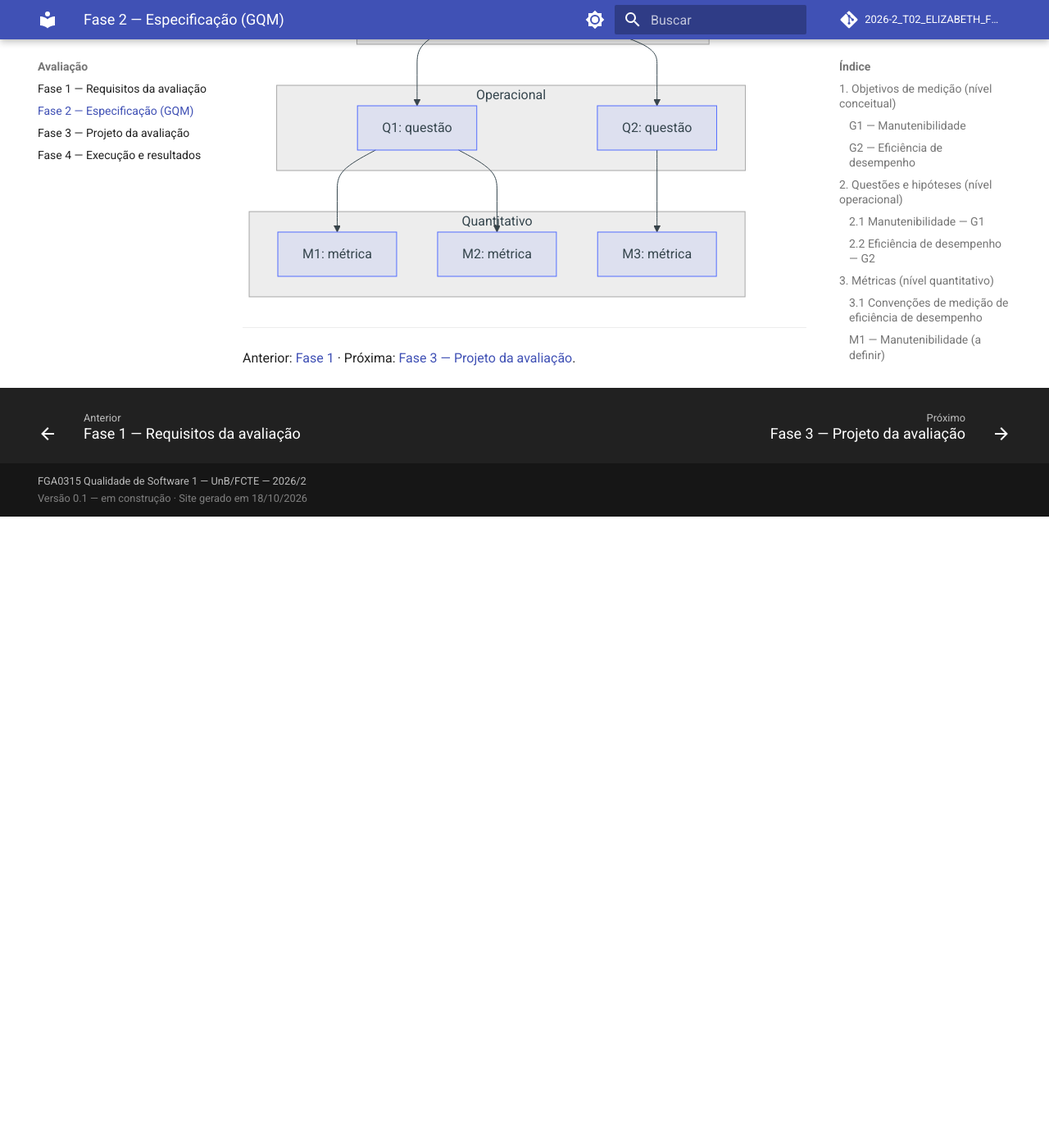
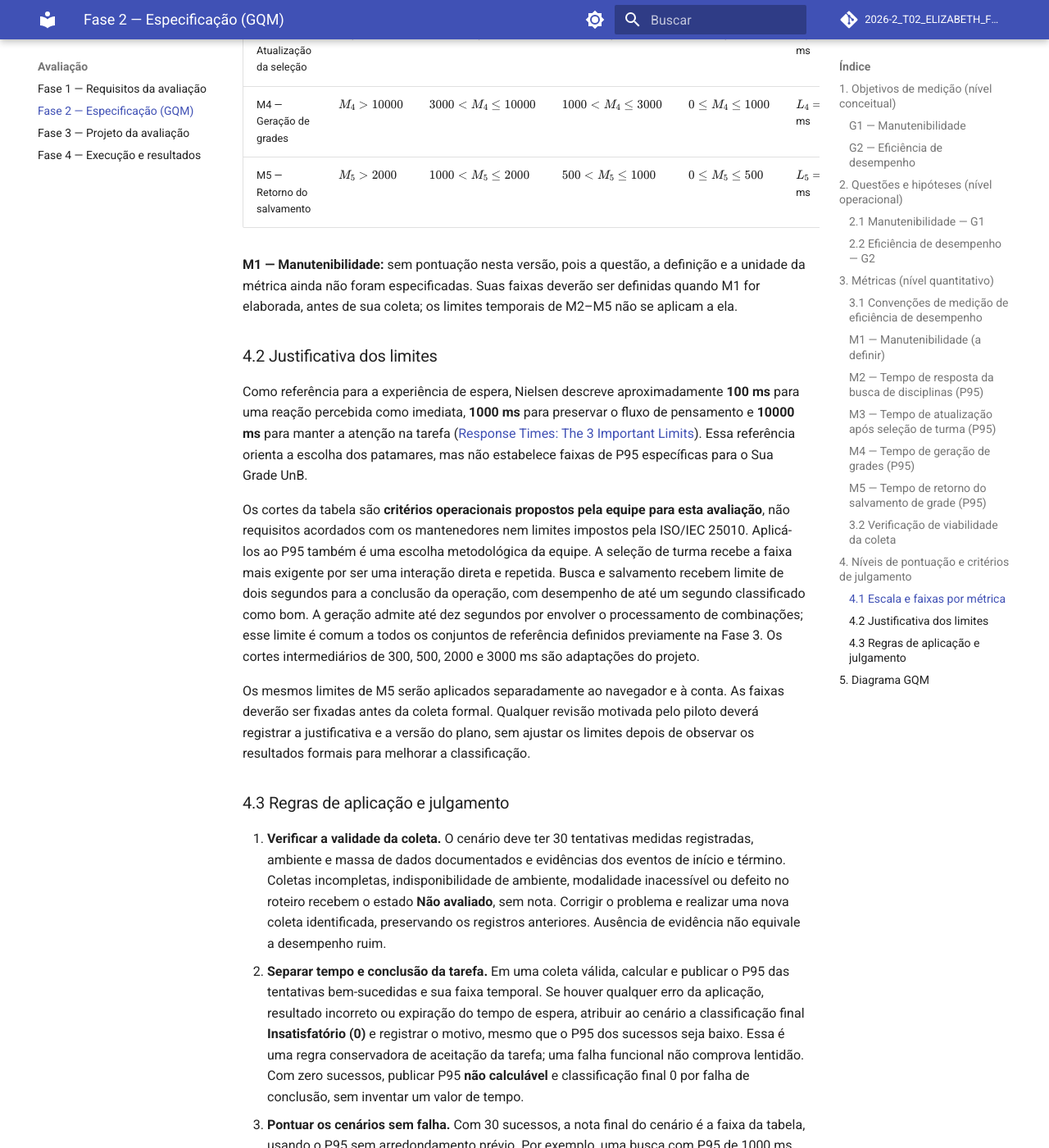
Before and after one commit to FCTE-Qualidade-de-Software-1/2026-2_T02_ELIZABETH_FRIEDMAN, an MkDocs documentation site: the page built from docs/fase-2.md, in a window 1280 px wide and 1400 px high, scrolled down 10762 px. Shown: the whole window at 82% size. Built offline with MkDocs 1.6.1 and Material for MkDocs 9.7.7, drawn with Linux system fonts in a browser that asks for light colours; comment, search, counter and statistics services are not loaded; before the commit the page ends 11392 px from its top, so only the background shows below that; some of the changed text lies outside the part shown.

Commit message:
docs: define pontuação e critérios de julgamento de desempenho na fase 2
Estabelece faixas de P95, limites de aceitação e regras para tratar
falhas, consolidar cenários e avaliar as hipóteses H2 a H5.

Co-authored-by: kalebmacedo <kmacedo0279@gmail.com>

```diff
--- a/docs/fase-2.md
+++ b/docs/fase-2.md
@@ -80,7 +80,7 @@ Utilização de recursos e capacidade não integram o recorte atual de G2.
 
 As hipóteses são expectativas a verificar, não resultados da avaliação. Os limites
 de tempo aceitáveis por operação e a regra para confirmar ou refutar cada hipótese
-deverão ser definidos nas Seções 3 e 4, antes da coleta. As condições de execução,
+estão definidos na Seção 4, para aplicação na coleta. As condições de execução,
 os dados utilizados e a repetição das tarefas serão especificados no plano da
 [Fase 3](fase-3.md), permitindo comparar os resultados sob condições documentadas.
 
@@ -155,8 +155,8 @@ Registrar a configuração do ambiente e a massa de dados junto ao arquivo.
 Para cada métrica, **menor é melhor**. O resultado atende ao requisito temporal
 quando $M_j \leq L_j$, em que $L_j$ é o limite de aceitação da operação e do
 cenário, em ms. Os valores de $L_2$ a $L_5$, sua justificativa e os níveis de
-pontuação serão definidos na Seção 4 **antes da coleta**. Até essa definição, as
-métricas permitem descrever os tempos, mas não confirmar as hipóteses de aceitação.
+pontuação estão definidos na Seção 4. A confirmação das hipóteses também depende
+das regras de completude e tratamento de falhas dessa seção.
 
 ### M1 — Manutenibilidade (a definir)
 
@@ -267,7 +267,7 @@ a máquina inspecionada, não todas as máquinas da equipe.
    CSV com duração válida e evidência do resultado. O piloto é uma verificação
    do método e não integra as 30 tentativas da coleta formal.
 5. Validar a restauração de estado e o registro de erros e expirações, configurar
-   o tempo máximo de espera e definir os limites de aceitação antes da coleta.
+   o tempo máximo de espera e incorporar ao roteiro os limites da Seção 4.
 
 **Conclusão de viabilidade:** há um caminho técnico identificado para M2–M5, mas
 a coleta permanece condicionada à preparação do ambiente e à aprovação dos pilotos.
@@ -281,11 +281,83 @@ F2-C5: níveis de pontuação para TODAS as métricas e critérios de julgamento
 (como o resultado da medição vira um julgamento).
 -->
 
-| Métrica | Insatisfatório | Aceitável | Bom | Excelente |
-|---------|----------------|-----------|-----|-----------|
-| M1 | | | | |
+### 4.1 Escala e faixas por métrica
 
-**Critério de julgamento:** *A preencher.*
+Adota-se uma escala ordinal de quatro níveis: **Insatisfatório (0)**,
+**Aceitável (1)**, **Bom (2)** e **Excelente (3)**. As notas indicam categorias
+ordenadas, sem pressupor distâncias iguais entre elas; não serão calculadas médias
+dessas notas. Cada faixa se aplica ao **P95 em milissegundos**, por cenário,
+conforme a Seção 3.1. Todos os intervalos abaixo são exclusivos entre si e incluem
+explicitamente seus limites. Tempos negativos são dados inválidos, não resultados
+excelentes.
+
+| Métrica | Insatisfatório (0) | Aceitável (1) | Bom (2) | Excelente (3) | Limite de aceitação |
+|---------|-------------------|---------------|---------|---------------|---------------------|
+| M2 — Busca de disciplinas | $M_2 > 2000$ | $1000 < M_2 \leq 2000$ | $500 < M_2 \leq 1000$ | $0 \leq M_2 \leq 500$ | $L_2 = 2000$ ms |
+| M3 — Atualização da seleção | $M_3 > 1000$ | $300 < M_3 \leq 1000$ | $100 < M_3 \leq 300$ | $0 \leq M_3 \leq 100$ | $L_3 = 1000$ ms |
+| M4 — Geração de grades | $M_4 > 10000$ | $3000 < M_4 \leq 10000$ | $1000 < M_4 \leq 3000$ | $0 \leq M_4 \leq 1000$ | $L_4 = 10000$ ms |
+| M5 — Retorno do salvamento | $M_5 > 2000$ | $1000 < M_5 \leq 2000$ | $500 < M_5 \leq 1000$ | $0 \leq M_5 \leq 500$ | $L_5 = 2000$ ms |
+
+**M1 — Manutenibilidade:** sem pontuação nesta versão, pois a questão, a definição
+e a unidade da métrica ainda não foram especificadas. Suas faixas deverão ser
+definidas quando M1 for elaborada, antes de sua coleta; os limites temporais de
+M2–M5 não se aplicam a ela.
+
+### 4.2 Justificativa dos limites
+
+Como referência para a experiência de espera, Nielsen descreve aproximadamente
+**100 ms** para uma reação percebida como imediata, **1000 ms** para preservar o
+fluxo de pensamento e **10000 ms** para manter a atenção na tarefa
+([Response Times: The 3 Important Limits](https://www.nngroup.com/articles/response-times-3-important-limits/)).
+Essa referência orienta a escolha dos patamares, mas não estabelece faixas de
+P95 específicas para o Sua Grade UnB.
+
+Os cortes da tabela são **critérios operacionais propostos pela equipe para esta
+avaliação**, não requisitos acordados com os mantenedores nem limites impostos
+pela ISO/IEC 25010. Aplicá-los ao P95 também é uma escolha metodológica da equipe.
+A seleção de turma recebe a faixa mais exigente por ser uma interação direta e
+repetida. Busca e salvamento recebem limite de dois segundos para a conclusão da
+operação, com desempenho de até um segundo classificado como bom. A geração admite
+até dez segundos por envolver o processamento de combinações; esse limite é comum
+a todos os conjuntos de referência definidos previamente na Fase 3. Os cortes
+intermediários de 300, 500, 2000 e 3000 ms são adaptações do projeto.
+
+Os mesmos limites de M5 serão aplicados separadamente ao navegador e à conta.
+As faixas deverão ser fixadas antes da coleta formal. Qualquer revisão motivada
+pelo piloto deverá registrar a justificativa e a versão do plano, sem ajustar os
+limites depois de observar os resultados formais para melhorar a classificação.
+
+### 4.3 Regras de aplicação e julgamento
+
+1. **Verificar a validade da coleta.** O cenário deve ter 30 tentativas medidas
+   registradas, ambiente e massa de dados documentados e evidências dos eventos
+   de início e término. Coletas incompletas, indisponibilidade de ambiente,
+   modalidade inacessível ou defeito no roteiro recebem o estado **Não avaliado**,
+   sem nota. Corrigir o problema e realizar uma nova coleta identificada, preservando
+   os registros anteriores. Ausência de evidência não equivale a desempenho ruim.
+2. **Separar tempo e conclusão da tarefa.** Em uma coleta válida, calcular e
+   publicar o P95 das tentativas bem-sucedidas e sua faixa temporal. Se houver
+   qualquer erro da aplicação, resultado incorreto ou expiração do tempo de espera,
+   atribuir ao cenário a classificação final **Insatisfatório (0)** e registrar
+   o motivo, mesmo que o P95 dos sucessos seja baixo. Essa é uma regra conservadora
+   de aceitação da tarefa; uma falha funcional não comprova lentidão. Com zero
+   sucessos, publicar P95 **não calculável** e classificação final 0 por falha de
+   conclusão, sem inventar um valor de tempo.
+3. **Pontuar os cenários sem falha.** Com 30 sucessos, a nota final do cenário é a
+   faixa da tabela, usando o P95 sem arredondamento prévio. Por exemplo, uma busca
+   com P95 de 1000 ms recebe **Bom (2)**; com 1000,1 ms, **Aceitável (1)**; com
+   2000,1 ms, **Insatisfatório (0)**.
+4. **Consolidar por métrica.** Publicar todos os cenários e usar a menor nota como
+   classificação da métrica, sem misturar ambientes. Para M5, apresentar as duas
+   modalidades separadamente. Se algum cenário previsto não for avaliado, informar
+   cobertura parcial e não atribuir uma nota consolidada completa à métrica.
+5. **Responder às hipóteses.** H2–H5 serão consideradas sustentadas nas condições
+   avaliadas quando todos os cenários previstos da respectiva métrica tiverem
+   classificação final pelo menos **Aceitável (1)**. Um cenário insatisfatório
+   refuta a hipótese no recorte avaliado, com indicação da causa. Na ausência de
+   cenário insatisfatório, mas com algum cenário não avaliado, a conclusão é
+   **inconclusiva**. Esses julgamentos não demonstram desempenho em produção nem
+   constituem testes de significância estatística.
 
 ## 5. Diagrama GQM
 
```
